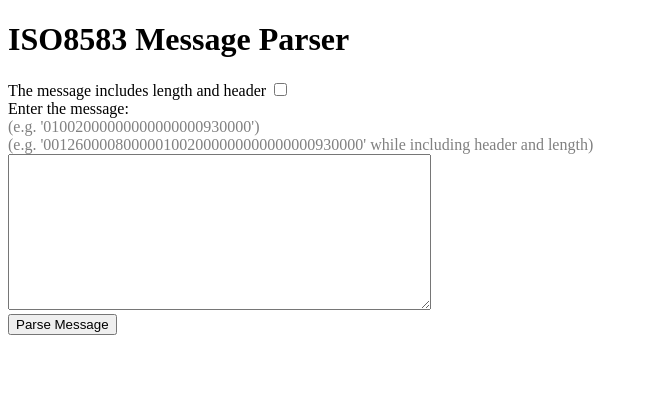
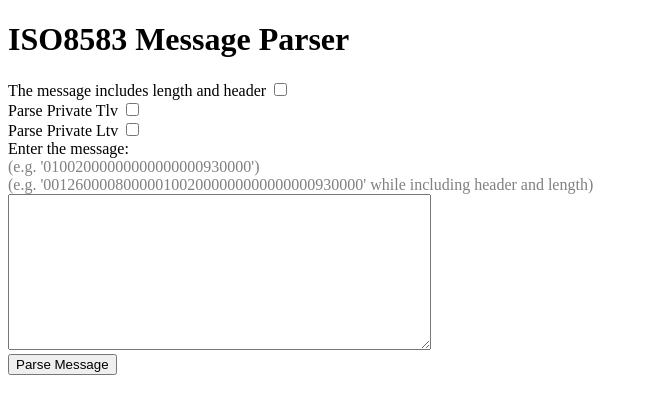
Before and after one commit to mxm5/ISO8583-Parser, a PHP site: page / in a window 1280 px wide. Shown: the top 414 px of the page, without its empty margins (0-648 px from the left). Run offline with PHP 8.4, Linux system fonts and the light colour scheme.

Commit message:
Update php to have private tlv and ltv parsers

```diff
--- a/index.php
+++ b/index.php
@@ -13,6 +13,14 @@
         <label for="inlcudeLengthHeader">The message includes length and header</label>
         <input type="checkbox" name="inlcudeLengthHeader" id="inlcudeLengthHeader"
         <?php if ( isset($_GET['inlcudeLengthHeader']) && $_GET['inlcudeLengthHeader'] == "on") {echo "checked";}?>>
+        <br/>
+        <label for="parsePrivateTlv">Parse Private Tlv</label>
+        <input type="checkbox" name="parsePrivateTlv" id="parsePrivateTlv"
+        <?php if ( isset($_GET['parsePrivateTlv']) && $_GET['parsePrivateTlv'] == "on") {echo "checked";}?>>
+        <br/>
+        <label for="parsePrivateLtv">Parse Private Ltv</label>
+        <input type="checkbox" name="parsePrivateLtv" id="parsePrivateLtv"
+        <?php if ( isset($_GET['parsePrivateLtv']) && $_GET['parsePrivateLtv'] == "on") {echo "checked";}?>>
         <br/>
         <label for="Message">Enter the message:</label>
         <br/>
@@ -36,6 +44,12 @@
         if(isset($_GET['inlcudeLengthHeader'])) {
             $parser_arguments = "-i " . $parser_arguments;
         }
+        if(isset($_GET['parsePrivateTlv'])) {
+            $parser_arguments = "-t " . $parser_arguments;
+        }
+        if(isset($_GET['parsePrivateLtv'])) {
+            $parser_arguments = "-l " . $parser_arguments;
+        }
         $output = [];
 
         // Use shell_exec to run the Rust command with the iso_message as argument
```
